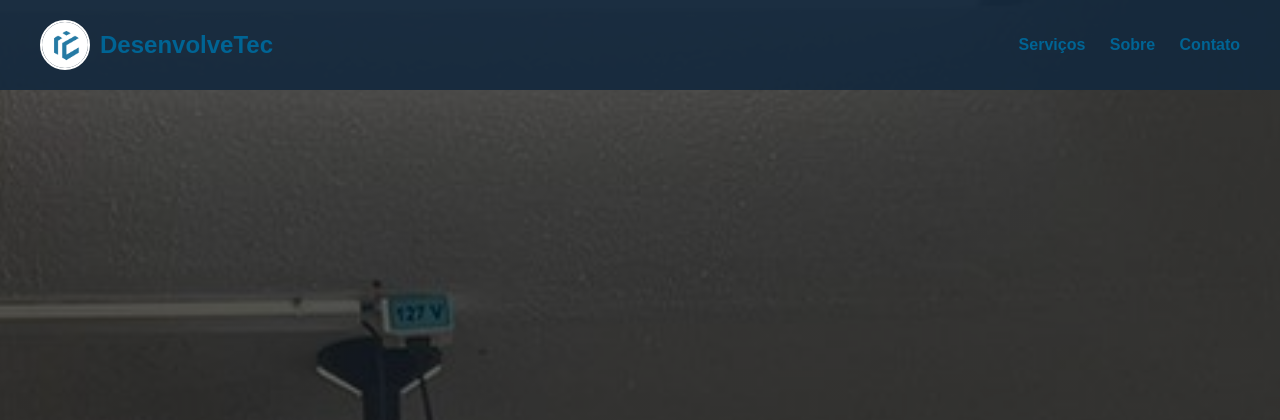
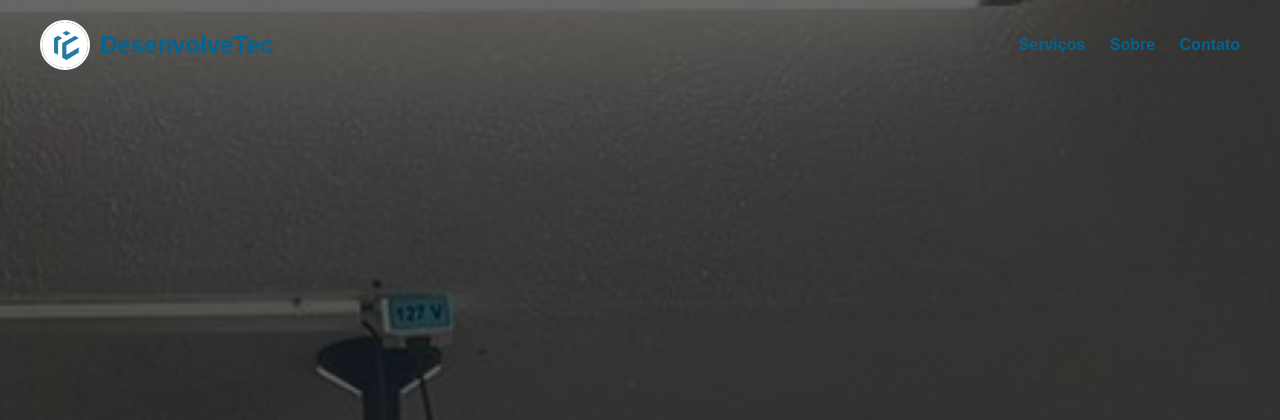
Before and after one commit to BrunoMarquesRedol/TCC, a PHP site: page / in a window 1280 px wide. Shown: the top 420 px of the page. Run offline with PHP 8.4, Linux system fonts and the light colour scheme; some libraries are stand-ins or nearby versions.

Commit message:
remoção do fundo do header/adicionando incons no serviço

```diff
--- a/css/css-servico.css
+++ b/css/css-servico.css
@@ -20,10 +20,7 @@
 }
 
 /* Sobrescreve estilos globais se necessário */
-header {
-  background-color: rgba(19, 41, 61, 0.9);
-  /* Versão semi-transparente */
-}
+
 
 /* CSS da descrição longa*/
 
--- a/css/estilo.css
+++ b/css/estilo.css
@@ -46,7 +46,7 @@ header {
   justify-content: space-between;
   z-index: 10;
   transition: background-color 0.3s ease;
-  background-color: rgba(19, 41, 61, 0.9);
+  background-color: transparent;
 }
 
 
```
Also changed, not shown: servicos.php (+4 -4 lines), imagens/JS.ico (renamed from imagens/JavaScript.ico).
